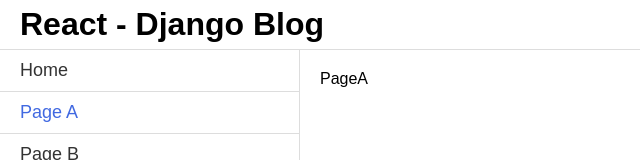
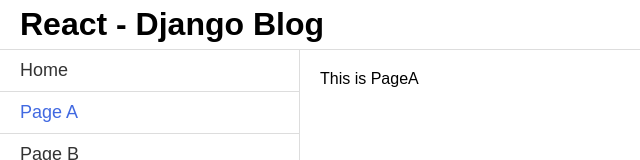
Before and after one commit to tnstjd120/react-django-blog, a React (Create React App) app in the folder frontend/: page /a in a window 1280 px wide. Shown: the top 160 px of the page, without its empty margins (0-640 px from the left). Built offline with nearby package versions, Linux system fonts and the light colour scheme.

Commit message:
fix: Modify - Page A name

```diff
--- a/frontend/src/pages/PageA/index.tsx
+++ b/frontend/src/pages/PageA/index.tsx
@@ -2,7 +2,7 @@
 import React from 'react';
 
 const PageA = () => {
-  return <div>PageA</div>;
+  return <div>This is PageA</div>;
 };
 
 export default PageA;
```
